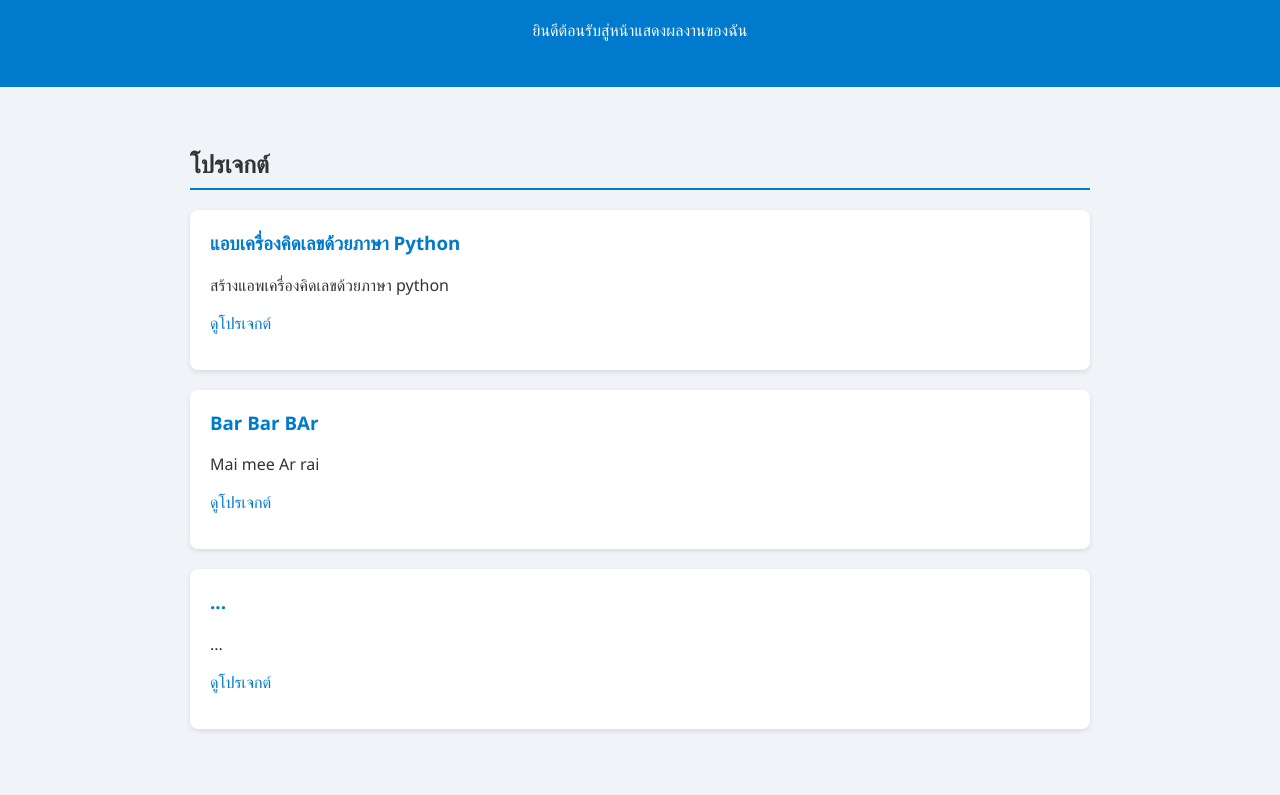
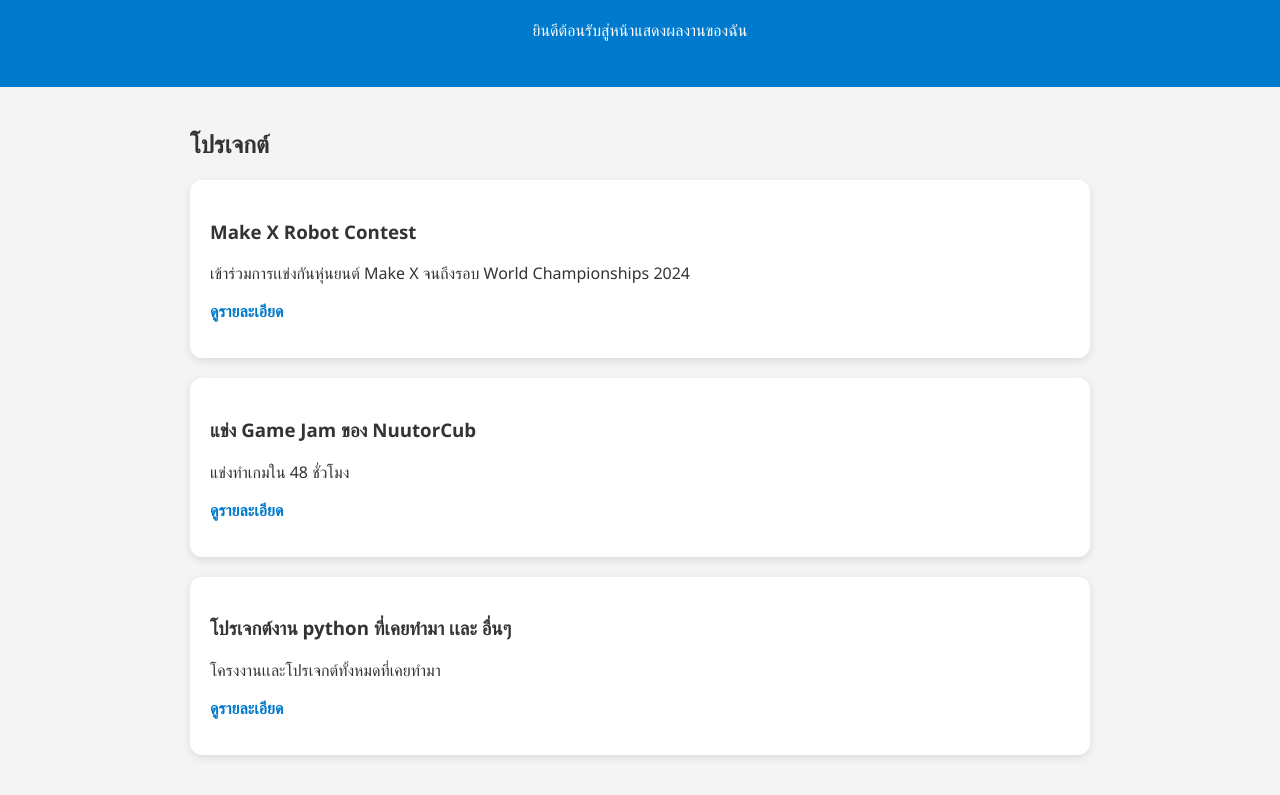
Before and after one commit to Poohgggzaza12/my-portfolio, a plain HTML site: page index.html in a window 1280 px wide. Shown: the part 97-892 px from the top of the page. Drawn offline with nearby package versions, Linux system fonts and the light colour scheme.

Commit message:
Add files via upload

```diff
--- a/index.html
+++ b/index.html
@@ -2,50 +2,16 @@
 <html lang="th">
 <head>
   <meta charset="UTF-8">
-  <meta name="viewport" content="width=device-width, initial-scale=1">
+  <meta name="viewport" content="width=device-width, initial-scale=1.0">
   <title>Portfolio ของฉัน</title>
-  <style>
-    body {
-      font-family: 'Segoe UI', Tahoma, Geneva, Verdana, sans-serif;
-      margin: 0;
-      padding: 0;
-      background-color: #f0f4f8;
-      color: #333;
-    }
-    header {
-      background-color: #007acc;
-      color: white;
-      padding: 30px;
-      text-align: center;
-    }
-    main {
-      padding: 40px 20px;
-      max-width: 900px;
-      margin: auto;
-    }
-    h2 {
-      border-bottom: 2px solid #007acc;
-      padding-bottom: 8px;
-    }
-    .project {
-      background-color: white;
-      border-radius: 8px;
-      padding: 20px;
-      margin: 20px 0;
-      box-shadow: 0 2px 5px rgba(0,0,0,0.1);
-    }
-    .project h3 {
-      margin-top: 0;
-      color: #007acc;
-    }
-    .project a {
-      color: #007acc;
-      text-decoration: none;
-    }
-    .project a:hover {
-      text-decoration: underline;
-    }
-  </style>
+  <link rel="stylesheet" href="style.css">
+  <!-- AOS Animation -->
+   <link href="https://unpkg.com/aos@2.3.1/dist/aos.css" rel="stylesheet">
+   <script src="https://unpkg.com/aos@2.3.1/dist/aos.js"></script>
+   <script>
+        AOS.init();
+   </script>
+
 </head>
 <body>
 
@@ -58,21 +24,21 @@
         <h2>โปรเจกต์</h2>
 
         <div class="project">
-      <h3>แอบเครื่องคิดเลขด้วยภาษา Python</h3>
-      <p>สร้างแอพเครื่องคิดเลขด้วยภาษา python</p>
-      <p><a href="#">ดูโปรเจกต์</a></p>
+            <h3>Make X Robot Contest</h3>
+            <p>เข้าร่วมการเเข่งกันหุ่นยนต์ Make X จนถึงรอบ World Championships 2024</p>
+            <p><a href="project1.html">ดูรายละเอียด</a></p>
         </div>
 
         <div class="project">
-      <h3>Bar Bar BAr</h3>
-      <p>Mai mee Ar rai</p>
-      <p><a href="#">ดูโปรเจกต์</a></p>
+            <h3>แข่ง Game Jam ของ NuutorCub</h3>
+            <p>แข่งทำเกมใน 48 ชั่วโมง</p>
+            <p><a href="project2.html">ดูรายละเอียด</a></p>
         </div>
 
         <div class="project">
-      <h3>...</h3>
-      <p>...</p>
-      <p><a href="#">ดูโปรเจกต์</a></p>
+            <h3>โปรเจกต์งาน python ที่เคยทำมา เเละ อื่นๆ</h3>
+            <p>โครงงานเเละโปรเจกต์ทั้งหมดที่เคยทำมา</p>
+            <p><a href="project3.html">ดูรายละเอียด</a></p>
         </div>
     </main>
 
--- /dev/null
+++ b/style.css
@@ -0,0 +1,55 @@
+body {
+  font-family: 'Segoe UI', Tahoma, Geneva, Verdana, sans-serif;
+  margin: 0;
+  padding: 0;
+  background: #f4f4f4;
+  color: #333;
+}
+
+header {
+  background: #007acc;
+  color: #fff;
+  padding: 30px;
+  text-align: center;
+}
+
+main {
+  max-width: 900px;
+  margin: auto;
+  padding: 20px;
+}
+
+.project {
+  background: white;
+  margin: 20px 0;
+  padding: 20px;
+  border-radius: 12px;
+  box-shadow: 0 3px 8px rgba(0,0,0,0.1);
+  transition: transform 0.3s ease, box-shadow 0.3s ease;
+}
+
+/* เอฟเฟกต์เวลา hover */
+.project:hover {
+  transform: translateY(-8px);
+  box-shadow: 0 6px 15px rgba(0,0,0,0.2);
+}
+
+/* รูปภาพ */
+.project img,
+.project video {
+  max-width: 100%;
+  border-radius: 10px;
+  margin-bottom: 15px;
+}
+
+/* ลิงก์ */
+.project a {
+  color: #007acc;
+  text-decoration: none;
+  font-weight: bold;
+}
+
+.project a:hover {
+  text-decoration: underline;
+  color: #005a99;
+}
```
Also changed, not shown: project1.html (added, +23 -0 lines), project2.html (added), project3.html (added). Lines whose indentation alone changed are shown as unchanged.
